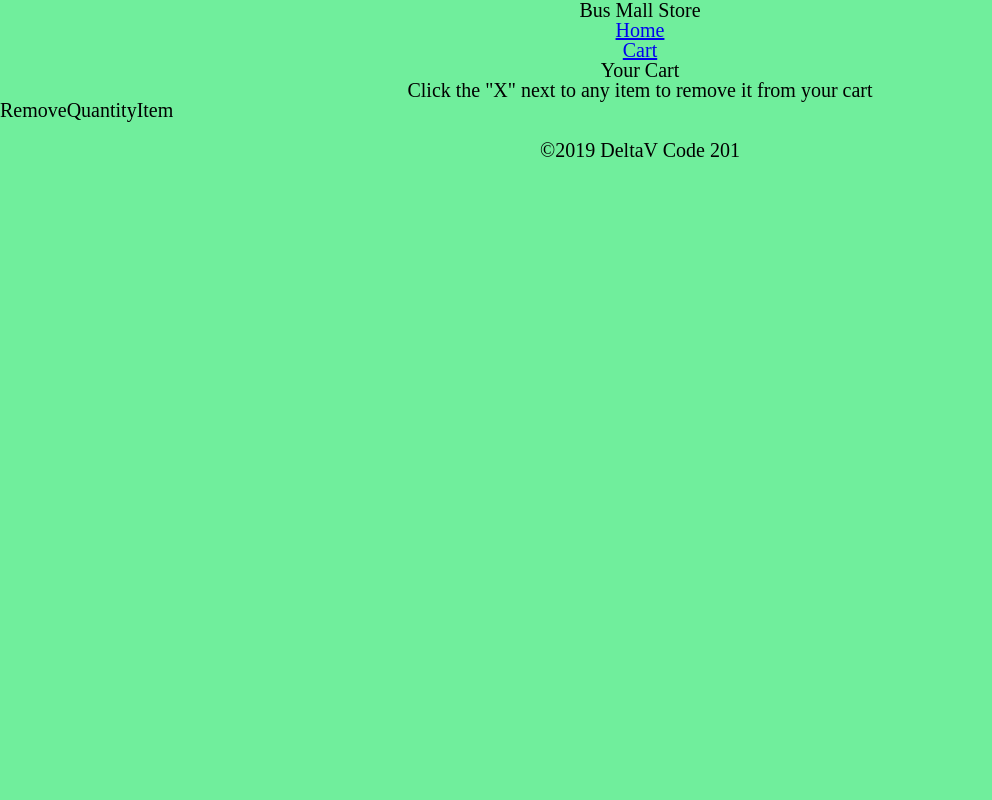
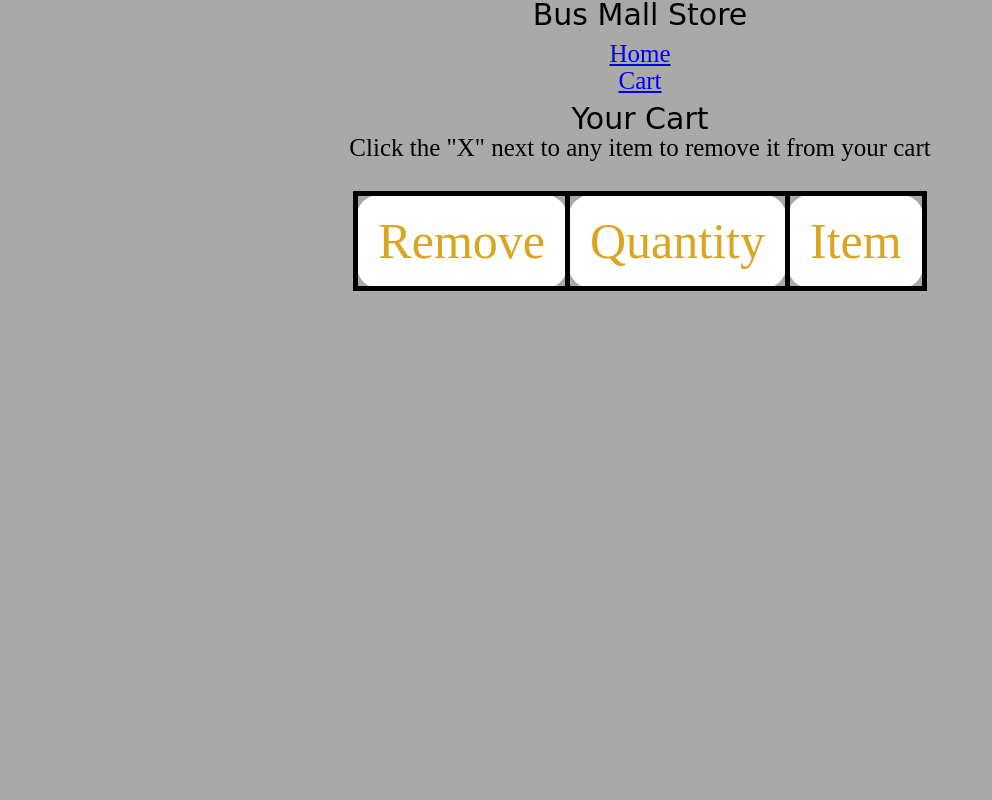
Before and after one commit to ColoSRJones/Lab14, a plain HTML site: page cart.html in a window 1280 px wide. Shown: the top 800 px of the page, without its empty margins (0-992 px from the left). Drawn offline with Linux system fonts and the light colour scheme.

Commit message:
Css style

```diff
--- a/css/style.css
+++ b/css/style.css
@@ -1,39 +1,115 @@
-html{
+html {
 
-	background-color: #70EE9C
+	background-color: darkgray;
+}
 
-}
 body {
 	font-size: 20px;
 	text-align: center;
 }
-#products{
+#BusMall{
+	font-size: 75px;
+    color: gold;
+	-webkit-text-stroke: 1px black;
+   	text-shadow:
+       3px 3px 0 #000,
+     -1px -1px 0 #000,
+      1px -1px 0 #000,
+      -1px 1px 0 #000,
+       1px 1px 0 #000;
+}
+h1 {
+	font-size: 30px;
+	font-family: 'Permanent Marker', cursive;
+}
+
+#products {
 	max-width: 960px;
 
 }
-#catalog p{
+
+#catalog p {
 	float: left;
 }
+
 #catalog img {
-
 	box-shadow: 0 25px 8px -8px black;
 	border-radius: 25%;
 	background-image: cover;
 	background-color: #434371;
-	padding:  10px;
+	padding: 10px;
 	border: 5px solid #79AEA3;
 	margin: 20px;
 	display: inline-block;
+}
 
+p {
+	padding: 20px;
+}
 
+.imageContainer {
+	max-width: 33%;
+	float: left;
+}
 
+nav {
+	padding: 10px;
+}
+
+li {
+	font-size: 25px;
+	padding: 1px;
+}
+
+table {
+	margin: auto;
+	margin-top: 30px;
+	font-size: 50px;
+	background-color: darkgrey;
+}
+
+th {
+	border: 5px solid black;
+	background-color: white;
+	border-radius: 25px;
+	margin: 20px;
+	padding: 20px;
+	color: goldenrod;
+}
+
+tr {
+	border: 5px solid black;
+	background-color: burlywood;
+	margin: 20px;
+	padding: 20px;
+	color: honeydew;
+	text-align: center;
+}
+
+tbody {
+	border: 5px solid black;
+	margin: 20px;
+	padding: 20px;
+	color: honeydew;
 
 }
-p{
-	padding: 20px;
+
+img {
+	height: 300px;
+	width: 300px;
 }
-.imageContainer{
-	max-width: 33%;
-	float: left;
 
+td {
+	vertical-align: middle;
 }
+
+.submit {
+	animation-duration: 1s;
+	animation-name: flash;
+	animation-iteration-count: 1;
+}
+
+footer {
+	text-align: center;
+	margin-top: 100%
+}
```
Also changed, not shown: index.html (+2 -1 lines). Lines whose indentation alone changed are shown as unchanged.
